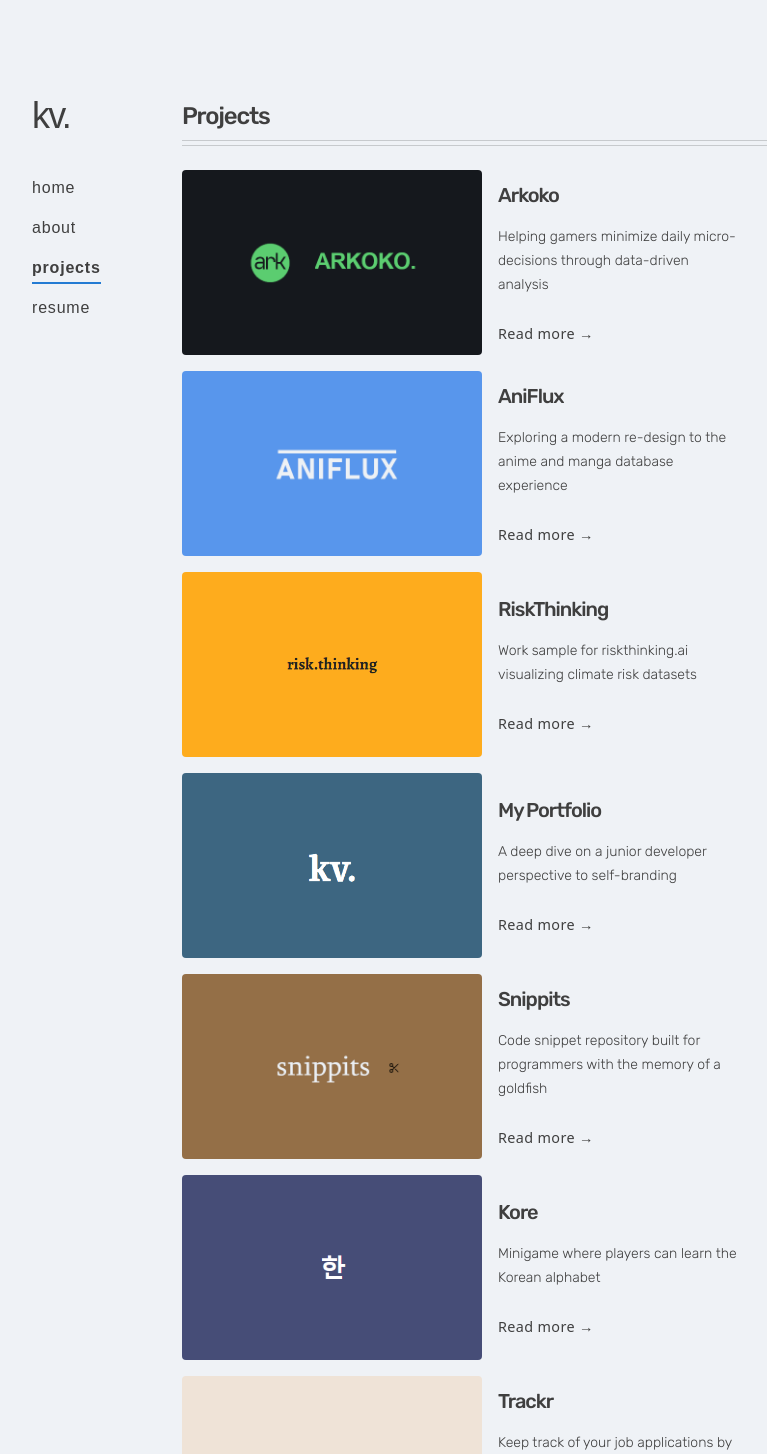
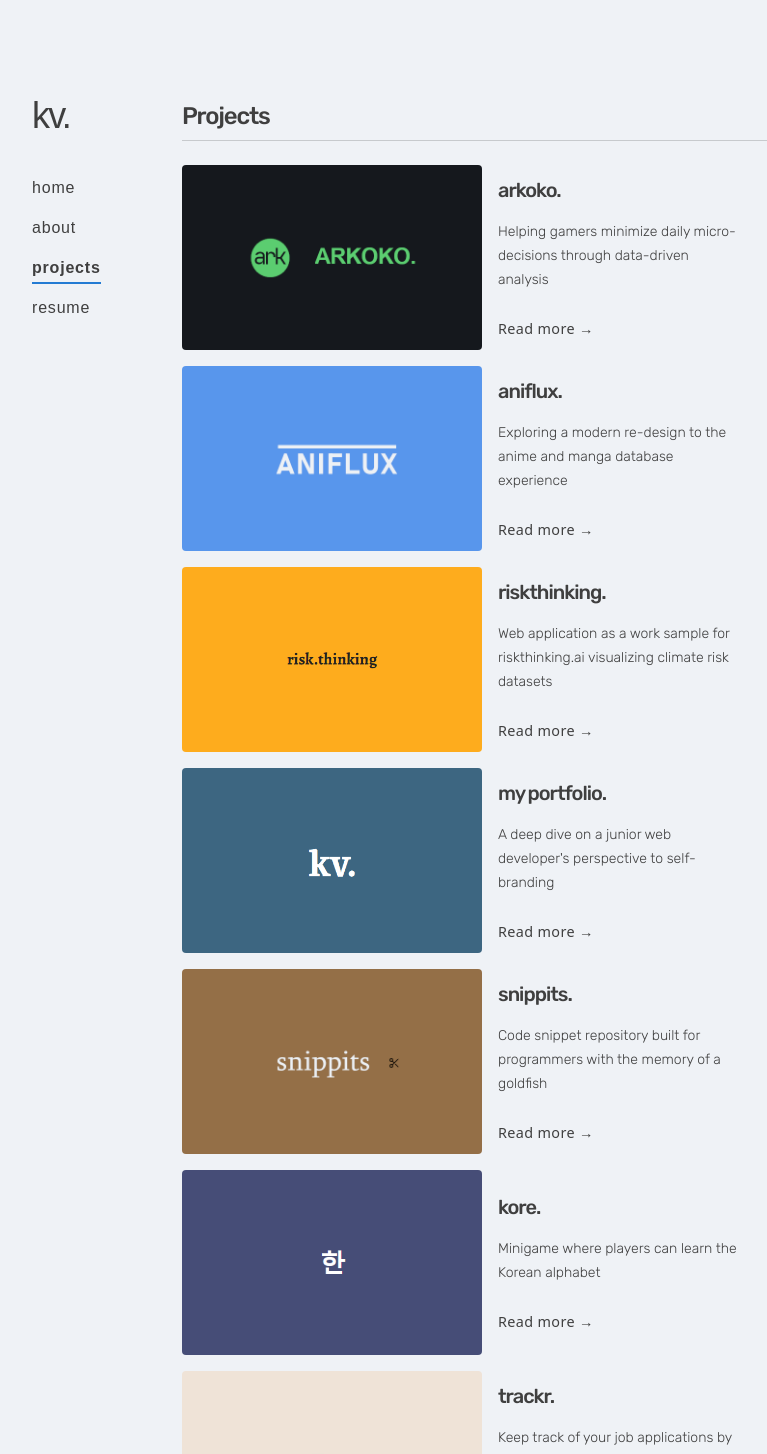
Before and after one commit to Yezo/portfolio-v2, a Next.js app: page /projects in a window 1280 px wide. Shown: the top 1454 px of the page, without its empty margins (160-927 px from the left). Built offline with nearby package versions, Linux system fonts and the light colour scheme; a web font is replaced by a local one.

Commit message:
remove underline + edit text

```diff
--- a/src/app/projects/page.tsx
+++ b/src/app/projects/page.tsx
@@ -20,56 +20,55 @@ export const metadata = {
 export default function ProjectsPage() {
   return (
     <MainContainer>
-      <div className="border-b border-[#2b2b2b]/20 pb-1 dark:border-[#fff]/20">
-        <TitleH1>{`Projects`}</TitleH1>
-      </div>
+      <TitleH1>{`Projects`}</TitleH1>
+
       <section className="mt-6">
         <ProjectBox
           imageURL={arkoko}
           imageALT="Picture of Arkoko's brand logo"
-          title="Arkoko"
+          title="arkoko."
           description="Helping gamers minimize daily micro-decisions through data-driven analysis"
           caseLink="/projects/arkoko"
         />
         <ProjectBox
           imageURL={aniflux}
           imageALT="Picture of AniFlux's brand logo"
-          title="AniFlux"
+          title="aniflux."
           description="Exploring a modern re-design to the anime and manga database experience"
           caseLink="/projects/aniflux"
         />
         <ProjectBox
           imageURL={riskthinking}
           imageALT="Picture of riskthinking's brand logo"
-          title="RiskThinking"
-          description="Work sample for riskthinking.ai visualizing climate risk datasets"
+          title="riskthinking."
+          description="Web application as a work sample for riskthinking.ai visualizing climate risk datasets"
           caseLink="/projects/riskthinking"
         />
         <ProjectBox
           imageURL={kv}
           imageALT="Picture of Kevin Vo's brand logo"
-          title="My Portfolio"
-          description="A deep dive on a junior developer perspective to self-branding"
+          title="my portfolio."
+          description="A deep dive on a junior web developer's perspective to self-branding"
           caseLink="/projects/portfolio"
         />
         <ProjectBox
           imageURL={snippits}
           imageALT="Picture of Snippit's brand logo"
-          title="Snippits"
+          title="snippits."
           description="Code snippet repository built for programmers with the memory of a goldfish "
           caseLink="/projects/snippits"
         />
         <ProjectBox
           imageURL={kore}
           imageALT="Picture of Kore's brand logo"
-          title="Kore"
+          title="kore."
           description="Minigame where players can learn the Korean alphabet"
           caseLink="/projects/kore"
         />
         <ProjectBox
           imageURL={trackr}
           imageALT="Picture of Trackr's brand logo"
-          title="Trackr"
+          title="trackr."
           description="Keep track of your job applications by adding, editing, or removing job applications as needed"
           caseLink="/projects/trackr"
         />
```
